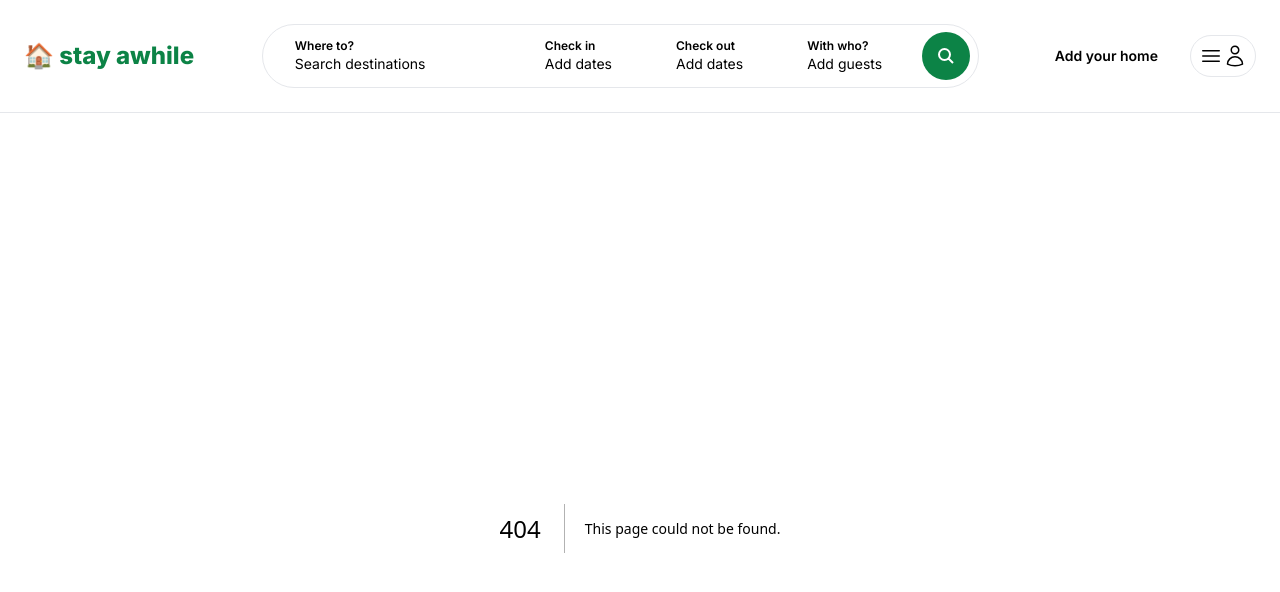
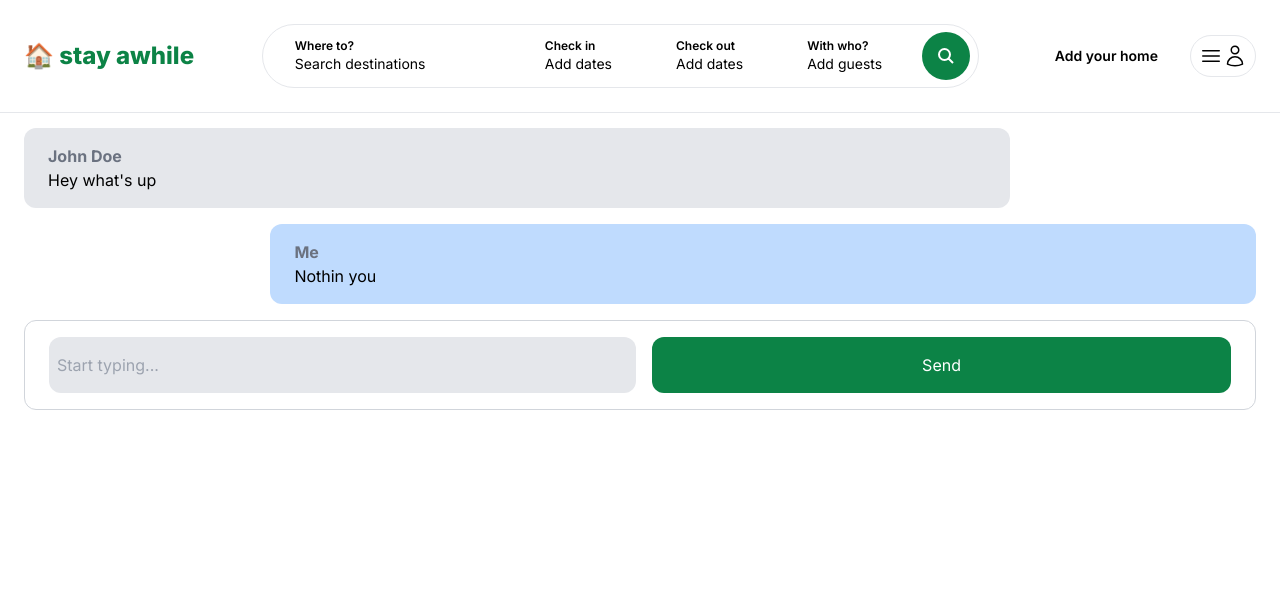
Before and after one commit to nicogarbaccio/stay-awhile-frontend, a Next.js app: page /inbox/1 in a window 1280 px wide. Before the commit this address had no page. Shown: the top 592 px of the page. Built offline with nearby package versions, Linux system fonts and the light colour scheme.

Commit message:
chat detail page, custom button component

```diff
--- /dev/null
+++ b/app/components/forms/CustomButton.tsx
@@ -0,0 +1,22 @@
+interface CustomButtonProps {
+  label: string;
+  onClick: () => void;
+  className?: string;
+}
+
+const CustomButton: React.FC<CustomButtonProps> = ({
+  label,
+  onClick,
+  className,
+}) => {
+  return (
+    <div
+      onClick={onClick}
+      className={`w-full py-4 bg-primary hover:bg-dark text-white text-center rounded-xl transition cursor-pointer ${className}`}
+    >
+      {label}
+    </div>
+  );
+};
+
+export default CustomButton;
--- /dev/null
+++ b/app/components/inbox/ConversationDetail.tsx
@@ -0,0 +1,38 @@
+"use client";
+
+import CustomButton from "../forms/CustomButton";
+
+const ConversationDetail = () => {
+  return (
+    <>
+      <div className="max-h-[400px] overflow-auto flex flex-col space-y-4">
+        {/* Other user */}
+        <div className="w-[80%] py-4 px-6 rounded-xl bg-gray-200">
+          <p className="font-bold text-gray-500">John Doe</p>
+          <p>Hey what's up</p>
+        </div>
+        {/* You */}
+        <div className="w-[80%] ml-[20%] py-4 px-6 rounded-xl bg-blue-200">
+          <p className="font-bold text-gray-500">Me</p>
+          <p>Nothin you</p>
+        </div>
+      </div>
+
+      {/* Message input */}
+      <div className="mt-4 py-4 px-6 flex border border-gray-300 space-x-4 rounded-xl">
+        <input
+          type="text"
+          placeholder="Start typing..."
+          className="w-full p-2 bg-gray-200 rounded-xl"
+        />
+        <CustomButton
+          label="Send"
+          onClick={() => console.log("clicked")}
+          className="w-[100px]"
+        />
+      </div>
+    </>
+  );
+};
+
+export default ConversationDetail;
--- /dev/null
+++ b/app/inbox/[id]/page.tsx
@@ -0,0 +1,11 @@
+import ConversationDetail from "@/app/components/inbox/ConversationDetail";
+
+const ConversationPage = () => {
+  return (
+    <main className="max-w-[1500px] mx-auto px-6 pb-6">
+      <ConversationDetail />
+    </main>
+  );
+};
+
+export default ConversationPage;
```
